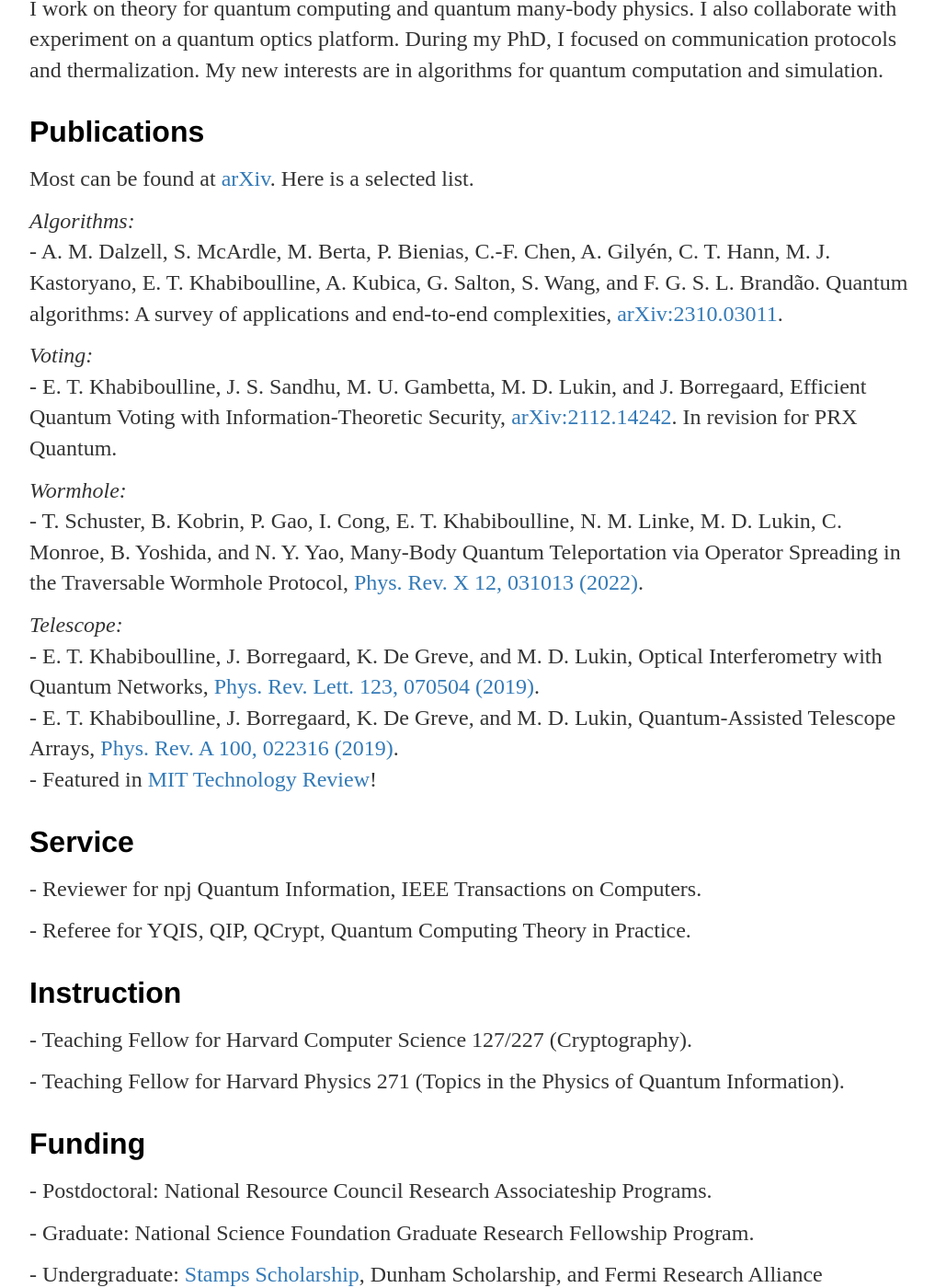
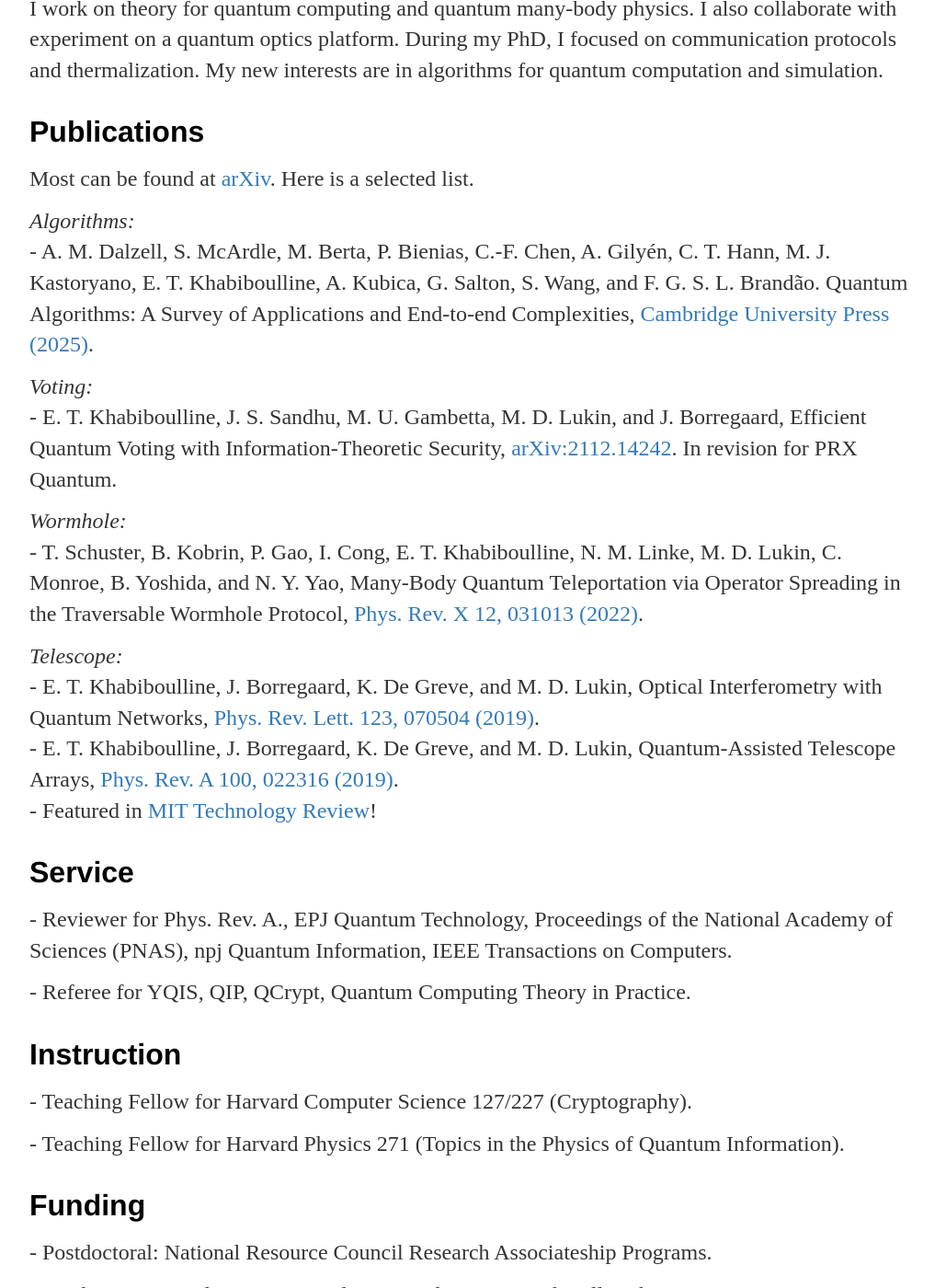
Before and after one commit to emilkhab/emilkhab.github.io, a Jekyll site: the page built from index.html, in a window 1280 px wide and 1400 px high, scrolled down 549 px. Shown: the whole window at 92% size, without its empty margins (128-1145 px from the left). Built offline with Jekyll 4.4.1, drawn with Linux system fonts in a browser that asks for light colours.

Commit message:
Update index.html

```diff
--- a/index.html
+++ b/index.html
@@ -22,7 +22,7 @@
 	<p>Most can be found at <a href="https://arxiv.org/a/khabiboulline_e_1.html">arXiv</a>. Here is a selected list.</p>
 	<p>
 	<em>Algorithms:</em><br/>
-	- A. M. Dalzell, S. McArdle, M. Berta, P. Bienias, C.-F. Chen, A. Gilyén, C. T. Hann, M. J. Kastoryano, E. T. Khabiboulline, A. Kubica, G. Salton, S. Wang, and F. G. S. L. Brandão. Quantum algorithms: A survey of applications and end-to-end complexities, <a href="https://arxiv.org/abs/2310.03011">arXiv:2310.03011</a>.<br/>
+	- A. M. Dalzell, S. McArdle, M. Berta, P. Bienias, C.-F. Chen, A. Gilyén, C. T. Hann, M. J. Kastoryano, E. T. Khabiboulline, A. Kubica, G. Salton, S. Wang, and F. G. S. L. Brandão. Quantum Algorithms: A Survey of Applications and End-to-end Complexities, <a href="https://www.cambridge.org/us/universitypress/subjects/computer-science/algorithmics-complexity-computer-algebra-and-computational-g/quantum-algorithms-survey-applications-and-end-end-complexities">Cambridge University Press (2025)</a>.<br/>
 	</p>
 	<p>
 	<em>Voting:</em><br/>
@@ -42,7 +42,7 @@
 
 <div class="blurb" id="Service">
 	<h2>Service</h2>
-	<p>- Reviewer for npj Quantum Information, IEEE Transactions on Computers.</p>
+	<p>- Reviewer for Phys. Rev. A., EPJ Quantum Technology, Proceedings of the National Academy of Sciences (PNAS), npj Quantum Information, IEEE Transactions on Computers.</p>
 	<p>- Referee for YQIS, QIP, QCrypt, Quantum Computing Theory in Practice.</p>
 </div>
 
```
